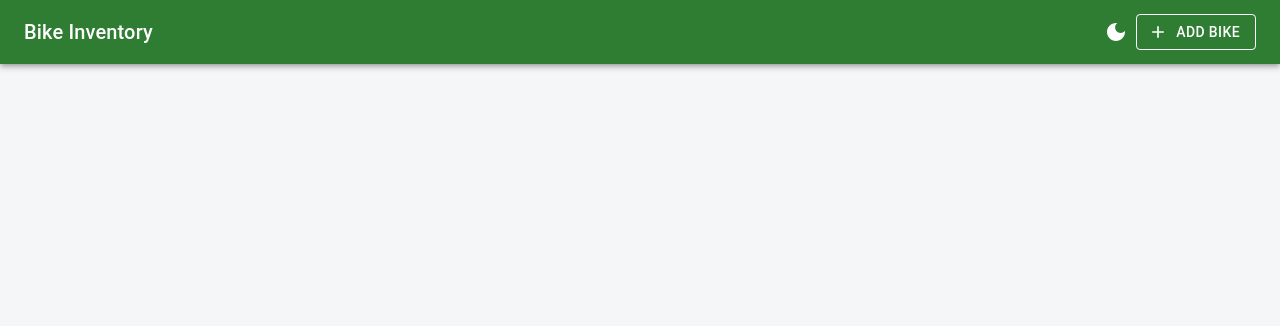
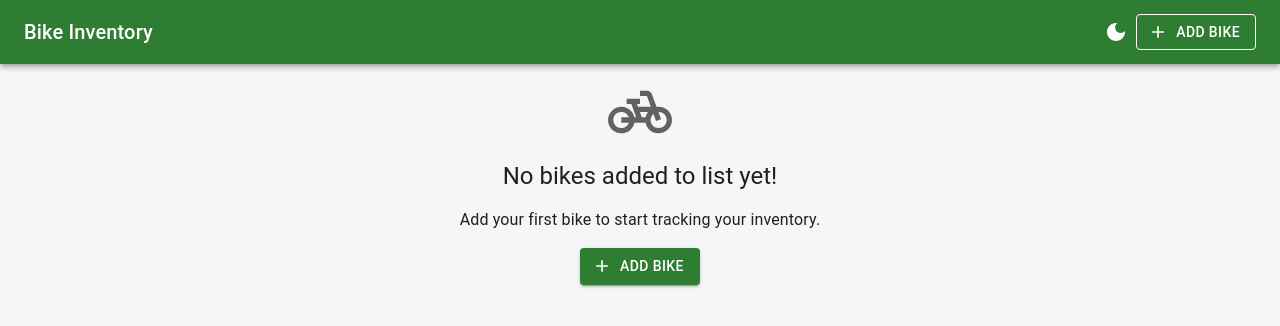
Before and after one commit to manual63/bicycleinventory, a React (Vite) app: page / in a window 1280 px wide. Shown: the top 326 px of the page. Built offline with nearby package versions, Linux system fonts and the light colour scheme.

Commit message:
Added no bikes added view and failed loading view

```diff
--- a/src/App.tsx
+++ b/src/App.tsx
@@ -1,5 +1,5 @@
 import { Container, Dialog, DialogContent, DialogTitle } from '@mui/material';
-import { useEffect, useState } from 'react';
+import { useCallback, useEffect, useState } from 'react';
 import AppHeader from './components/AppHeader';
 import BikeForm from './components/BikeForm';
 import BikeList from './components/BikeList';
@@ -27,7 +27,7 @@ function App() {
   const repository = useBikeRepository();
   const setBikes = useBikeStore((s) => s.setBikes);
 
-  useEffect(() => {
+  const loadBikes = useCallback(() => {
     repository.getAll().then((bikes) => {
       setBikes(bikes);
       setLoadingStatus("ready");
@@ -36,6 +36,10 @@ function App() {
       showToast(`Error loading bikes! Message: ${getErrorMessage(error)}`, "error")
     });
   }, [repository, setBikes, showToast]);
+
+  useEffect(() => {
+    loadBikes();
+  }, [loadBikes]);
 
   const closeDialog = () => setDialog((prev) => ({ ...prev, open: false }));
 
@@ -52,14 +56,25 @@ function App() {
     setDialog({ open: true, mode: "edit", bike })
   }
 
+  const handleAdd = () => {
+    setDialog({ open: true, mode: "add" });
+  }
+
+  const handleRetry = () => {
+    setLoadingStatus("loading");
+    loadBikes();
+  }
+
   return (
     <>
-      <AppHeader onAddBike={() => setDialog({ open: true, mode: "add" })} />
+      <AppHeader onAddBike={handleAdd} />
       <Container>
         <BikeList
           bikes={myBikes}
           onEdit={handleEdit}
           status={loadingStatus}
+          onAddBike={handleAdd}
+          onRetry={handleRetry}
         />
       </Container>
       <Dialog
--- /dev/null
+++ b/src/components/AddBikeButton.tsx
@@ -0,0 +1,15 @@
+import AddOutlinedIcon from '@mui/icons-material/AddOutlined';
+import { Button, type ButtonProps } from "@mui/material";
+
+const AddBikeButton = ({...props }: Omit<ButtonProps, "children">) => {
+  return (
+    <Button
+      startIcon={<AddOutlinedIcon />}
+      {...props}
+    >
+      Add Bike
+    </Button>
+  )
+}
+
+export default AddBikeButton;
--- a/src/components/AppHeader.tsx
+++ b/src/components/AppHeader.tsx
@@ -1,25 +1,18 @@
-import { AppBar, Button, Toolbar, Typography } from "@mui/material"
+import { AppBar, Toolbar, Typography } from "@mui/material";
+import AddBikeButton from "./AddBikeButton";
 import ThemeToggle from "./ThemeToggle";
-import AddOutlinedIcon from '@mui/icons-material/AddOutlined';
 
 type AppHeaderProps = {
   onAddBike: () => void;
 };
 
-const AppHeader = ({onAddBike} : AppHeaderProps) => {
+const AppHeader = ({ onAddBike }: AppHeaderProps) => {
   return (
     <AppBar position="sticky">
       <Toolbar>
         <Typography variant="h6" component="h1" sx={{ flexGrow: 1 }}>Bike Inventory</Typography>
         <ThemeToggle />
-        <Button
-          startIcon={<AddOutlinedIcon />}
-          variant="outlined"
-          color="inherit"
-          onClick={onAddBike}
-        >
-            Add Bike
-          </Button>
+        <AddBikeButton onClick={onAddBike} variant="outlined" color="inherit" />
       </Toolbar>
     </AppBar>
   )
--- a/src/components/BikeList.tsx
+++ b/src/components/BikeList.tsx
@@ -3,22 +3,28 @@ import type { Bike } from "../types/bike";
 import type { LoadStatus } from "../types/loadStatus";
 import BikeCard from "./BikeCard";
 import BikeCardSkeleton from "./BikeCardSkeleton";
+import EmptyState from "./EmptyState";
+import ErrorState from "./ErrorState";
 
 type BikeListProps = {
   bikes: Bike[];
   onEdit: (bike: Bike) => void;
   status: LoadStatus;
+  onAddBike: () => void;
+  onRetry: () => void;
 }
 
-const BikeList = ({ bikes, onEdit, status }: BikeListProps) => {
+const cardGridSize = { xs: 12, sm: 6, md: 4 };
+
+const BikeList = ({ bikes, onEdit, status, onAddBike, onRetry }: BikeListProps) => {
   if (status === "loading") return <Loading />;
-  if (status === "error") return /* ... */;
-  if (bikes.length === 0) return /* ... */;
+  if (status === "error") return <ErrorState onRetry={onRetry} />;
+  if (bikes.length === 0) return <EmptyState onAddBike={onAddBike} />;
 
   return (
     <Grid container spacing={2} sx={{ my: 2 }}>
       {bikes.map((bike) => (
-        <Grid size={{ xs: 12, sm: 6, md: 4 }} key={bike.id}>
+        <Grid size={cardGridSize} key={bike.id}>
           <BikeCard
             bike={bike}
             onEdit={onEdit}
@@ -33,7 +39,7 @@ const Loading = () => {
   return (
     <Grid container spacing={2} sx={{ my: 2 }}>
       {Array.from({ length: 6 }, (_, i) => (
-        <Grid size={{ xs: 12, sm: 6, md: 4 }} key={i}>
+        <Grid size={cardGridSize} key={i}>
           <BikeCardSkeleton />
         </Grid>
       ))}
--- /dev/null
+++ b/src/components/EmptyState.tsx
@@ -0,0 +1,20 @@
+import PedalBikeIcon from '@mui/icons-material/PedalBike';
+import { Stack, Typography } from '@mui/material';
+import AddBikeButton from './AddBikeButton';
+
+type EmptyStateProps = {
+  onAddBike: () => void;
+}
+
+const EmptyState = ({ onAddBike }: EmptyStateProps) => {
+  return (
+    <Stack sx={{ alignItems: "center", py: 2 }} spacing={2}>
+      <PedalBikeIcon sx={{ fontSize: 64, color: "text.secondary" }} />
+      <Typography variant="h5" component="h2" color="text.primary">No bikes added to list yet!</Typography>
+      <Typography variant="body1" color="text.secondary">Add your first bike to start tracking your inventory.</Typography>
+      <AddBikeButton onClick={onAddBike} variant="contained" />
+    </Stack>
+  )
+}
+
+export default EmptyState;
--- /dev/null
+++ b/src/components/ErrorState.tsx
@@ -0,0 +1,20 @@
+import { Alert, AlertTitle, Button } from "@mui/material";
+
+type ErrorStateProps = {
+  onRetry: () => void;
+}
+
+const ErrorState = ({ onRetry }: ErrorStateProps) => {
+  return (
+    <Alert
+      severity="error"
+      action={<Button color="inherit" size="small" onClick={onRetry}>Retry</Button>}
+      sx={{my: 2}}
+    >
+      <AlertTitle>Couldn't load your bikes</AlertTitle>
+      Something went wrong reaching storage. Try again.
+    </Alert>
+  );
+}
+
+export default ErrorState;
--- a/src/main.tsx
+++ b/src/main.tsx
@@ -8,6 +8,7 @@ import { BikeRepositoryContext } from './repositories/BikeRepositoryContext.ts';
 import { DelayedBikeRepository } from './repositories/DelayedBikeRepository.ts';
 import { LocalStorageBikeRepository } from './repositories/LocalStorageBikeRepository.ts';
 import { theme } from './theme.ts';
+//import { FailingBikeRepository } from './repositories/FailingBikeRepository.ts';
 
 const bikeRepository: BikeRepository = new DelayedBikeRepository(new LocalStorageBikeRepository());
 
@@ -20,4 +21,4 @@ createRoot(document.getElementById('root')!).render(
       </BikeRepositoryContext>
     </ThemeProvider>
   </StrictMode>,
-)
+);
--- a/src/repositories/FailingBikeRepository.ts
+++ b/src/repositories/FailingBikeRepository.ts
@@ -2,6 +2,11 @@ import type { Bike } from "../types/bike";
 import { LocalStorageBikeRepository } from "./LocalStorageBikeRepository";
 
 export class FailingBikeRepository extends LocalStorageBikeRepository {
+  override async getAll(): Promise<Bike[]> {
+    if (Math.random() < 0.5) throw new Error("Simulated failure while loading");
+    return super.getAll();
+  }
+
   override async create(): Promise<Bike> {
     throw new Error("Simulated failure while saving");
   }
```
